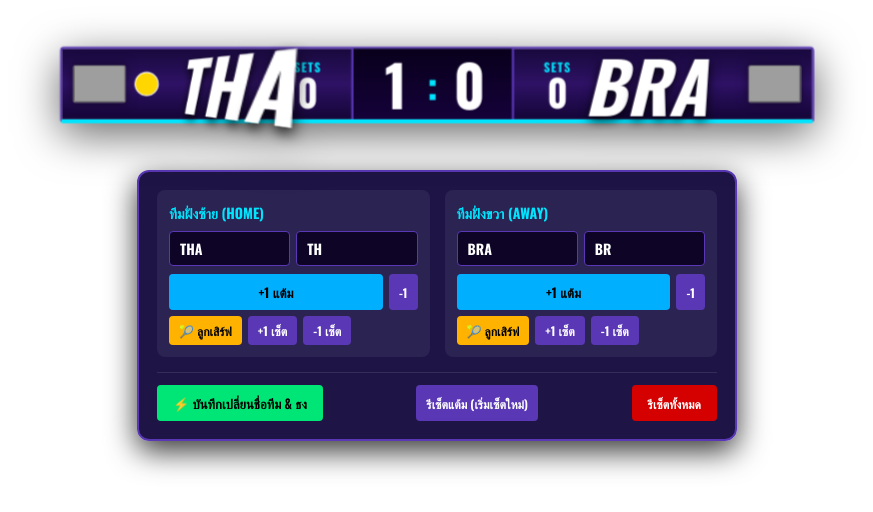
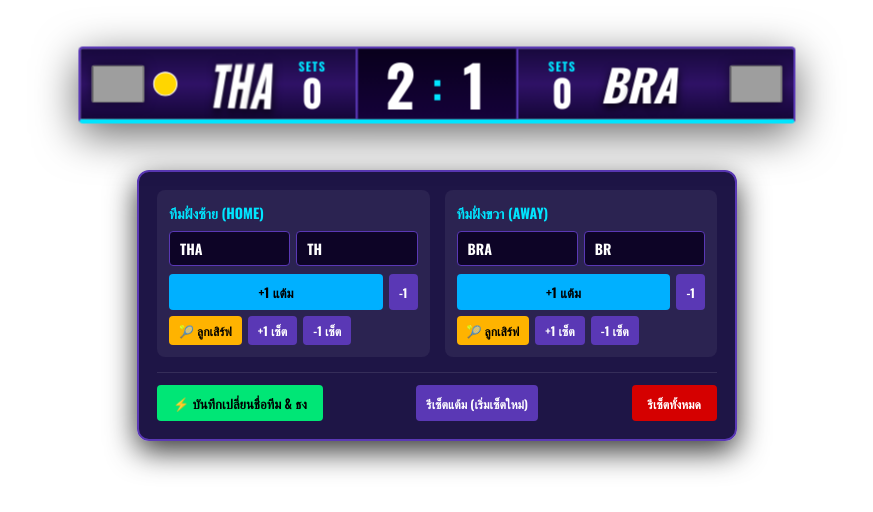
Before and after one commit to porawat123/VNL, a plain HTML site: page index.html in a window 1280 px wide. Shown: the whole page, without its empty margins (203-1076 px from the left). Drawn offline with nearby package versions, Linux system fonts and the light colour scheme; grey boxes are pictures that could not be loaded.

Commit message:
Update index.html

```diff
--- a/index.html
+++ b/index.html
@@ -39,7 +39,7 @@
       border-bottom: 4px solid #00e5ff;
       border-radius: 4px;
       height: 70px;
-      overflow: visible;
+      overflow: hidden; /* ป้องกันไม่ให้ส่วนประกอบล้นออกนอกแผงหลัก */
       position: relative;
     }
 
@@ -98,40 +98,44 @@
       visibility: visible;
     }
 
-    /* Container ชื่อทีม */
+    /* --- Container ชื่อทีม --- */
     .team-code {
       display: flex;
       align-items: center;
       justify-content: center;
-      min-width: 100px;
+      min-width: 90px;
       height: 70px;
       z-index: 10;
       position: relative;
-      transition: transform 0.25s cubic-bezier(0.175, 0.885, 0.32, 1.275);
+      transition: transform 0.25s ease-out;
     }
 
+    /* ตัวอักษรชื่อทีมขนาดมาตรฐาน */
     .char-item {
       font-family: 'Oswald', sans-serif;
-      font-size: 64px;
+      font-size: 40px; /* ลดขนาดจาก 64px ให้พอดีแผง ไม่แน่นเกินไป */
       font-weight: 700;
       font-style: italic;
       color: #ffffff;
-      text-shadow: 0 4px 10px rgba(0, 0, 0, 0.9);
+      text-shadow: 0 3px 8px rgba(0, 0, 0, 0.9);
       display: inline-block;
       line-height: 1;
     }
 
-    /* 3D PERSPECTIVE REAL EFFECT */
+    /* --- PERSPECTIVE 3D (ตอนได้แต้ม) --- */
+
+    /* ฝั่งซ้าย (HOME): บิด 3D ให้ฝั่งติดสกอร์ใหญ่ขึ้นพุ่งชนขอบ */
     .team-left .team-code.point-anim {
       transform-style: preserve-3d;
-      transform-origin: center center;
-      transform: perspective(150px) rotateY(-32deg) scaleX(1.15) scaleY(1.1);
+      transform-origin: right center; /* ยึดแกนฝั่งติดสกอร์ */
+      transform: perspective(400px) rotateY(-22deg) scaleY(1.3) scaleX(1.05);
     }
 
+    /* ฝั่งขวา (AWAY): บิด 3D ให้ฝั่งติดสกอร์ใหญ่ขึ้นพุ่งชนขอบ */
     .team-right .team-code.point-anim {
       transform-style: preserve-3d;
-      transform-origin: center center;
-      transform: perspective(150px) rotateY(32deg) scaleX(1.15) scaleY(1.1);
+      transform-origin: left center; /* ยึดแกนฝั่งติดสกอร์ */
+      transform: perspective(400px) rotateY(22deg) scaleY(1.3) scaleX(1.05);
     }
 
     .sets-box {
@@ -306,9 +310,9 @@
       </div>
 
       <div class="score-center">
-        <div id="pts-home" class="current-score">1</div>
+        <div id="pts-home" class="current-score">2</div>
         <div class="score-divider">:</div>
-        <div id="pts-away" class="current-score">0</div>
+        <div id="pts-away" class="current-score">1</div>
       </div>
 
       <div class="team-section team-right">
@@ -372,8 +376,8 @@
 
   <script>
     let match = {
-      home: { name: 'THA', country: 'th', score: 1, sets: 0, serve: true },
-      away: { name: 'BRA', country: 'br', score: 0, sets: 0, serve: false },
+      home: { name: 'THA', country: 'th', score: 2, sets: 0, serve: true },
+      away: { name: 'BRA', country: 'br', score: 1, sets: 0, serve: false },
       lastScored: 'home'
     };
 
```
